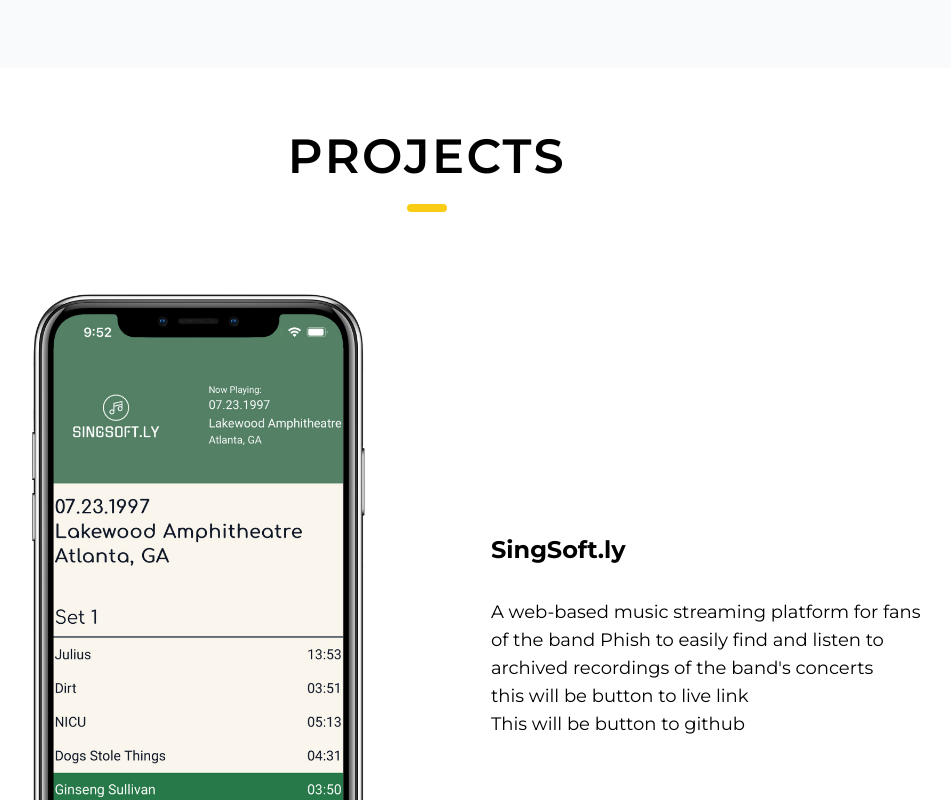
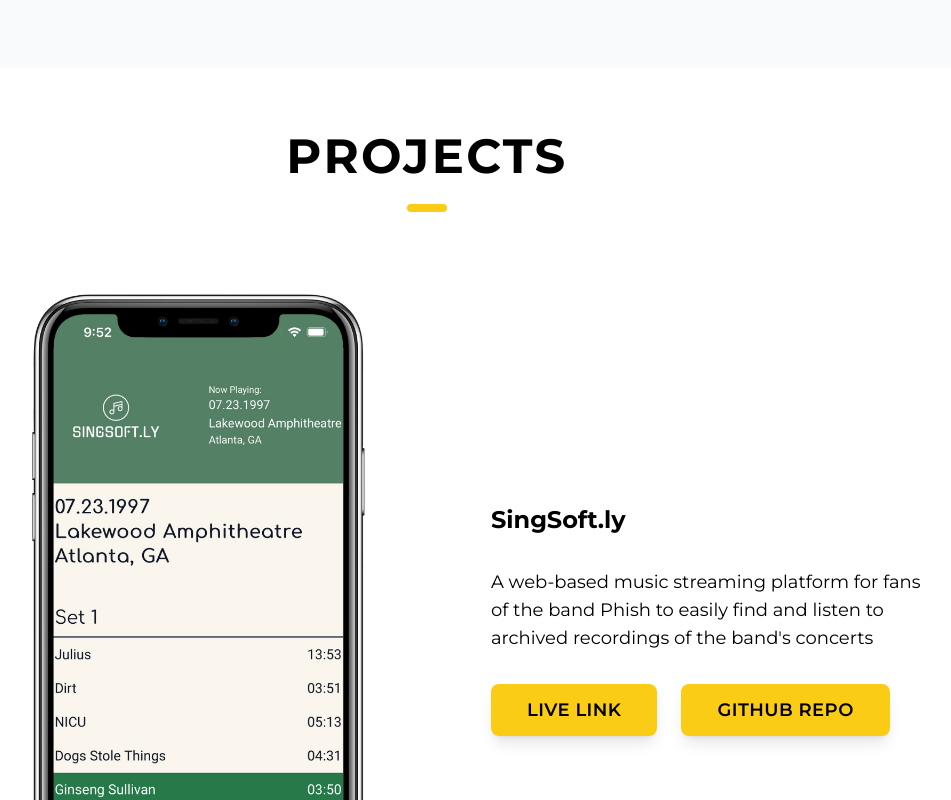
Before and after one commit to gabeyamartino/portfolio, a React (Vite) app: page / in a window 1280 px wide. Shown: the part 1640-2440 px from the top of the page, without its empty margins (213-1164 px from the left). Built offline with nearby package versions, Linux system fonts and the light colour scheme.

Commit message:
complete styling and content for first project in project section

```diff
--- a/src/components/App.tsx
+++ b/src/components/App.tsx
@@ -26,7 +26,7 @@ const App: React.FC = () => {
 
       <Home />
       <About id="about" scrollToSection={scrollToSection} />
-      <Projects />
+      <Projects id="projects" />
       <Contact id="contact" />
     </ScrollableContainer>
   );
--- a/src/components/Projects.tsx
+++ b/src/components/Projects.tsx
@@ -1,18 +1,25 @@
 import singSoftly from "../assets/singSoftlyMockup.png";
 
-const Projects: React.FC = () => {
+type SectionProps = {
+  id: string;
+};
+
+const Projects: React.FC<SectionProps> = ({ id }) => {
   return (
-    <section className="flex flex-col items-center justify-center bg-white">
+    <section
+      id={id}
+      className="flex flex-col items-center justify-center bg-white"
+    >
       <div className="sm:py-30 mx-auto w-[92%] gap-6 pb-16 sm:w-5/6 sm:max-w-6xl">
         <div className="flex flex-col items-center justify-center gap-6 py-16 ">
-          <h2 className="text-center text-4xl font-semibold uppercase tracking-wider sm:text-4xl lg:text-5xl">
+          <h2 className="text-center text-4xl font-bold uppercase tracking-wider sm:text-4xl lg:text-5xl">
             Projects
           </h2>
           <span className="h-2 w-10 rounded bg-yellow-400"></span>
         </div>
         <div>
           <div className="flex flex-col items-center justify-center lg:flex-row">
-            <div>
+            <div className="">
               <img
                 className="h-auto w-xxl"
                 src={singSoftly}
@@ -26,8 +33,21 @@ const Projects: React.FC = () => {
                 to easily find and listen to archived recordings of the band's
                 concerts
               </p>
-              <div>this will be button to live link</div>
-              <div>This will be button to github</div>
+              <div className="flex gap-6">
+                <a href="http://54.160.94.40:3000/" target="_blank">
+                  <button className="my-8 transform rounded-lg bg-yellow-400 px-9 py-3 font-semibold uppercase tracking-wide text-black shadow-lg transition duration-300 hover:translate-y-[-5px]">
+                    Live Link
+                  </button>
+                </a>
+                <a
+                  href="https://github.com/gabeyamartino/SingSoft.ly"
+                  target="_blank"
+                >
+                  <button className="my-8 transform rounded-lg bg-yellow-400 px-9 py-3 font-semibold uppercase tracking-wide text-black shadow-lg transition duration-300 hover:translate-y-[-5px]">
+                    GitHub Repo
+                  </button>
+                </a>
+              </div>
             </div>
           </div>
         </div>
```
